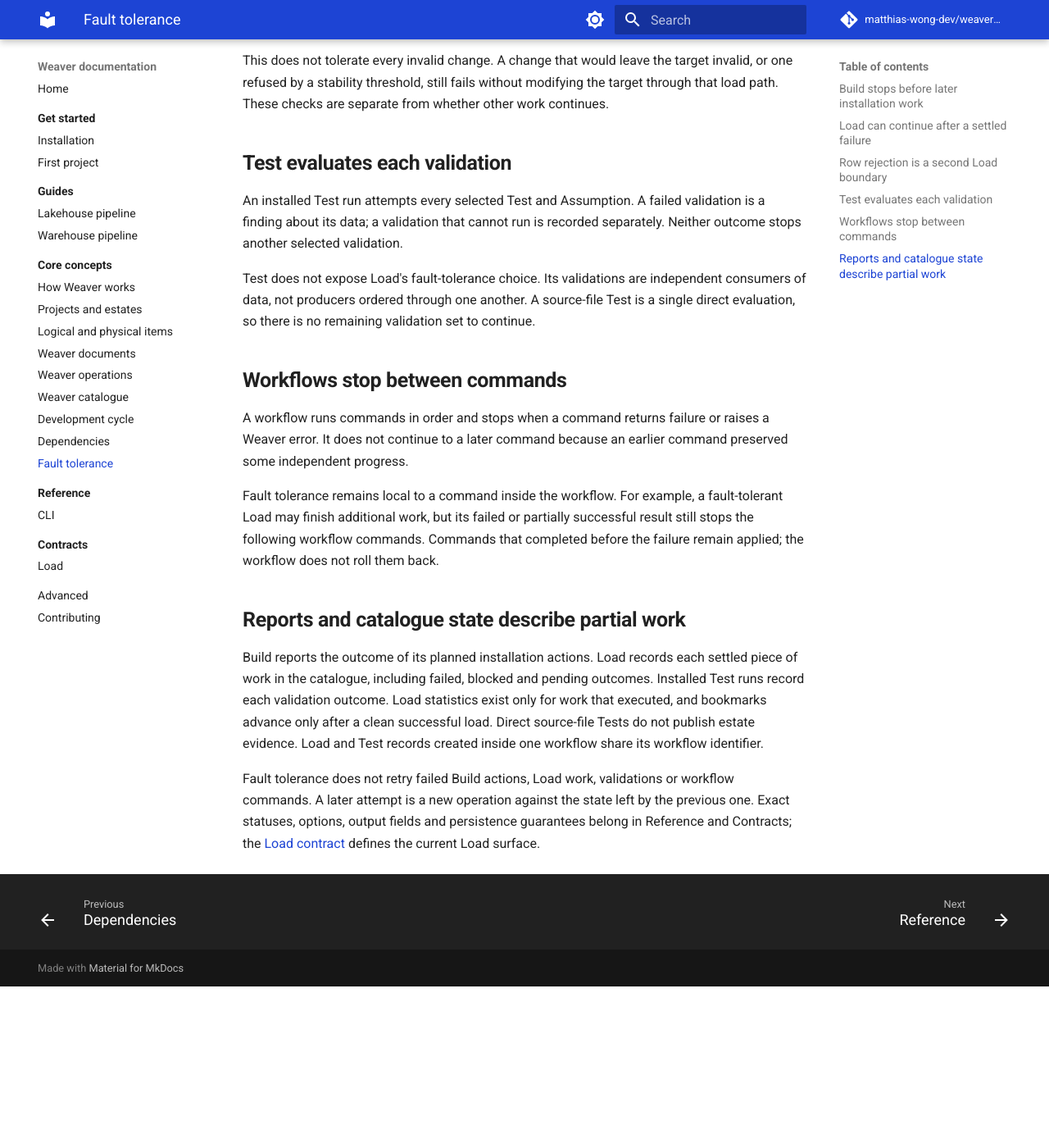
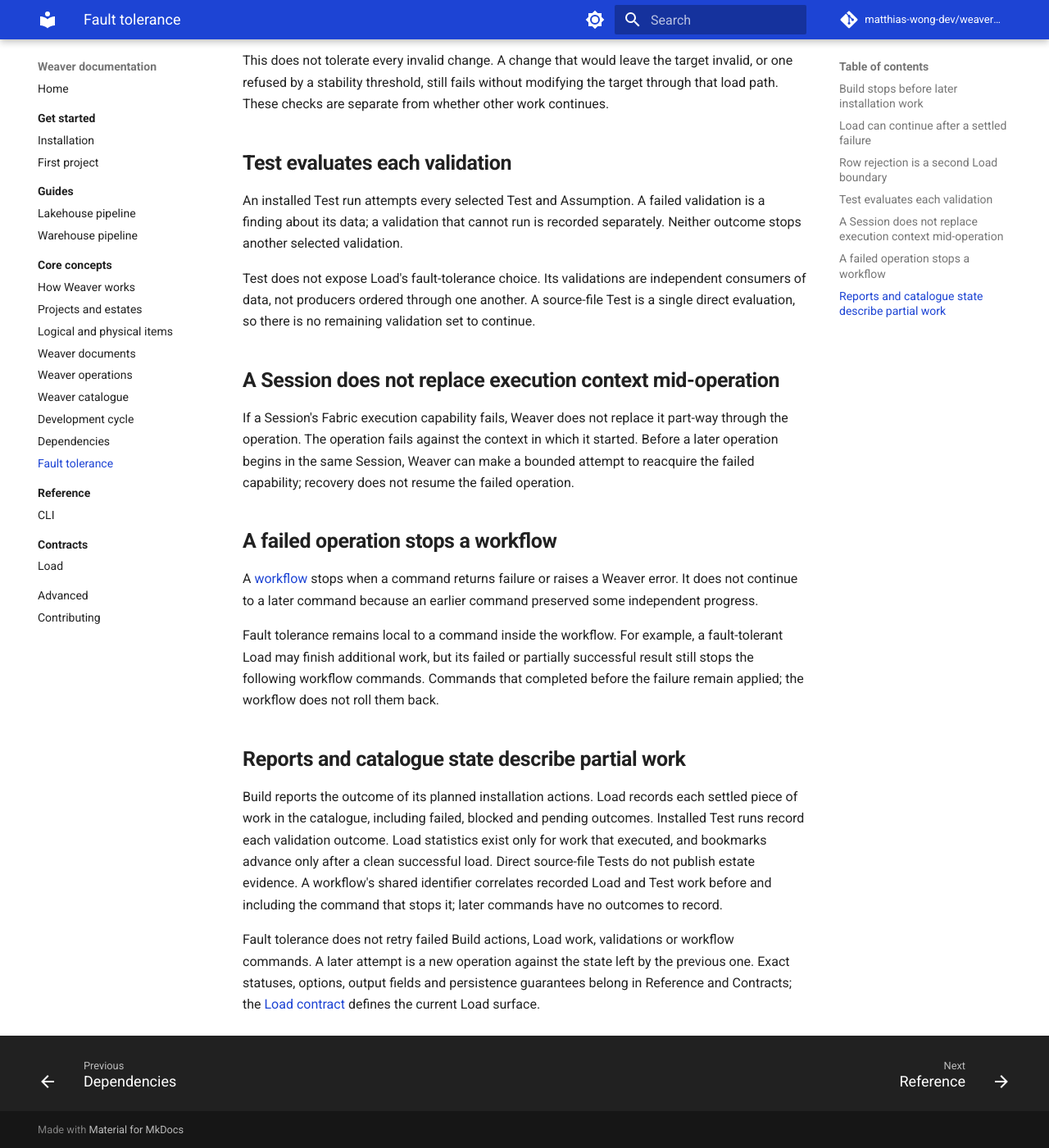
Before and after one commit to matthias-wong-dev/weaverstack-docs, an MkDocs documentation site: the page built from docs/core-concepts/fault-tolerance.md, in a window 1280 px wide and 1400 px high, scrolled down 1147 px. Shown: the whole window at 82% size. Built offline with MkDocs 1.6.1 and Material for MkDocs 9.7.7, drawn with Linux system fonts in a browser that asks for light colours; comment, search, counter and statistics services are not loaded; before the commit the page ends 2350 px from its top, so only the background shows below that.

Commit message:
docs: integrate sessions and workflow execution

```diff
--- a/docs/core-concepts/fault-tolerance.md
+++ b/docs/core-concepts/fault-tolerance.md
@@ -32,14 +32,18 @@
 
 Test does not expose Load's fault-tolerance choice. Its validations are independent consumers of data, not producers ordered through one another. A source-file Test is a single direct evaluation, so there is no remaining validation set to continue.
 
-## Workflows stop between commands
+## A Session does not replace execution context mid-operation
 
-A workflow runs commands in order and stops when a command returns failure or raises a Weaver error. It does not continue to a later command because an earlier command preserved some independent progress.
+If a Session's Fabric execution capability fails, Weaver does not replace it part-way through the operation. The operation fails against the context in which it started. Before a later operation begins in the same Session, Weaver can make a bounded attempt to reacquire the failed capability; recovery does not resume the failed operation.
+
+## A failed operation stops a workflow
+
+A [workflow](weaver-operations.md#a-workflow-composes-ordinary-operations) stops when a command returns failure or raises a Weaver error. It does not continue to a later command because an earlier command preserved some independent progress.
 
 Fault tolerance remains local to a command inside the workflow. For example, a fault-tolerant Load may finish additional work, but its failed or partially successful result still stops the following workflow commands. Commands that completed before the failure remain applied; the workflow does not roll them back.
 
 ## Reports and catalogue state describe partial work
 
-Build reports the outcome of its planned installation actions. Load records each settled piece of work in the catalogue, including failed, blocked and pending outcomes. Installed Test runs record each validation outcome. Load statistics exist only for work that executed, and bookmarks advance only after a clean successful load. Direct source-file Tests do not publish estate evidence. Load and Test records created inside one workflow share its workflow identifier.
+Build reports the outcome of its planned installation actions. Load records each settled piece of work in the catalogue, including failed, blocked and pending outcomes. Installed Test runs record each validation outcome. Load statistics exist only for work that executed, and bookmarks advance only after a clean successful load. Direct source-file Tests do not publish estate evidence. A workflow's shared identifier correlates recorded Load and Test work before and including the command that stops it; later commands have no outcomes to record.
 
 Fault tolerance does not retry failed Build actions, Load work, validations or workflow commands. A later attempt is a new operation against the state left by the previous one. Exact statuses, options, output fields and persistence guarantees belong in Reference and Contracts; the [Load contract](../contracts/load.md) defines the current Load surface.
```
Also changed, not shown: docs/core-concepts/weaver-operations.md (+14 -0 lines).
